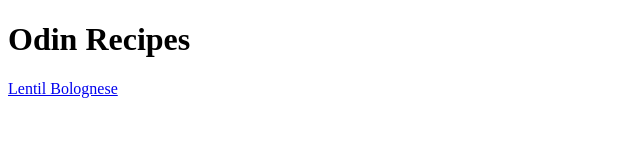
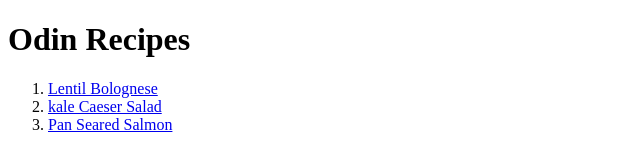
Before and after one commit to bagwuel/odin-recipes, a plain HTML site: page index.html in a window 1280 px wide. Shown: the whole page, without its empty margins (0-640 px from the left). Drawn offline with Linux system fonts and the light colour scheme.

Commit message:
Add images folder and links
Add the images folder and links to the two recent recipe pages
Pan-Seared-Salmon and Kale-Caeser-Salad

```diff
--- a/index.html
+++ b/index.html
@@ -4,10 +4,14 @@
     <meta charset="UTF-8">
     <meta http-equiv="X-UA-Compatible" content="IE=edge">
     <meta name="viewport" content="width=device-width, initial-scale=1.0">
-    <title>Document</title>
+    <title>Odin Recipes</title>
 </head>
 <body>
     <h1>Odin Recipes</h1>
-    <a href="./recipes/lentil-Bolognese.html">Lentil Bolognese</a>
+    <ol>
+        <li><a href="./recipes/lentil-Bolognese.html">Lentil Bolognese</a></li>
+        <li><a href="./recipes/Kale-Caesar-Salad.html">kale Caeser Salad</a></li>
+        <li><a href="./recipes/Pan-Seared-Salmon.html">Pan Seared Salmon</a></li>
+    </ol>
 </body>
 </html>
```
Also changed, not shown: images/kale-caeser-salad.webp (added), images/pan-seared-salmon.webp (added).
